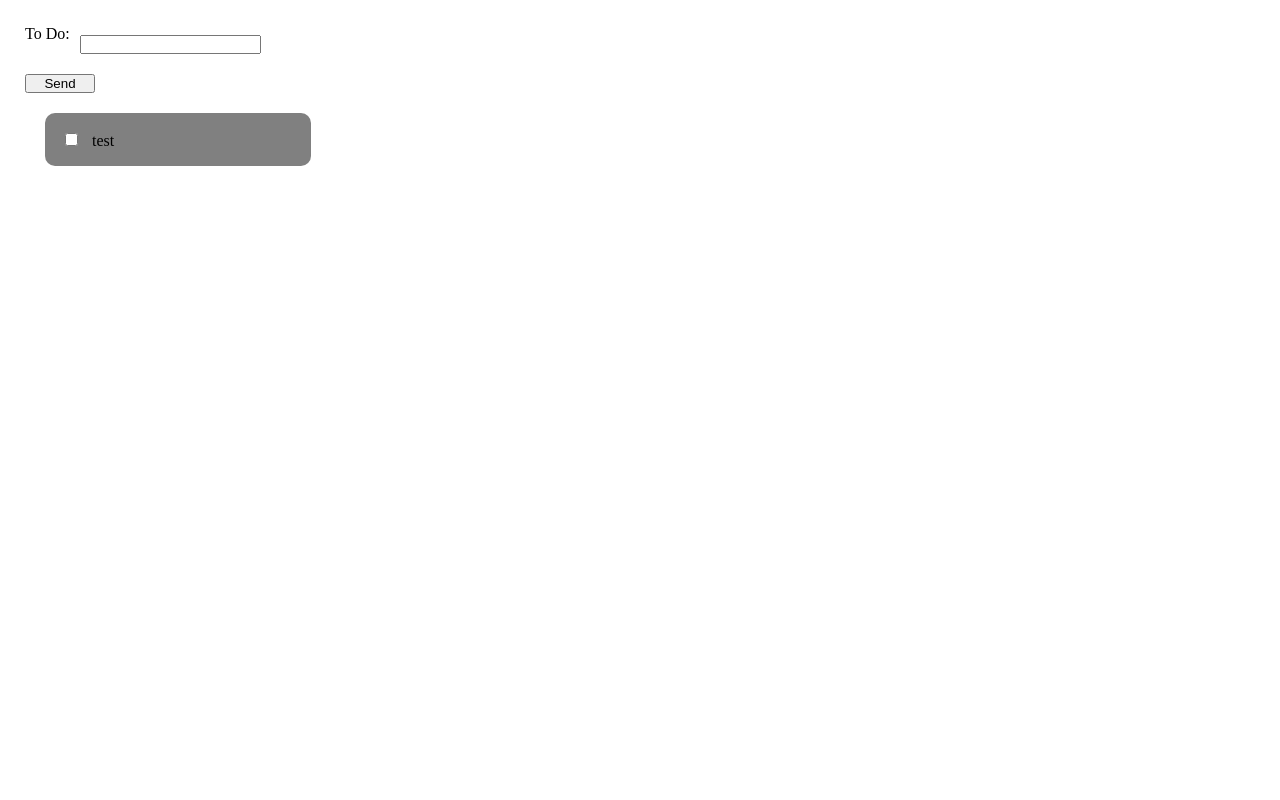
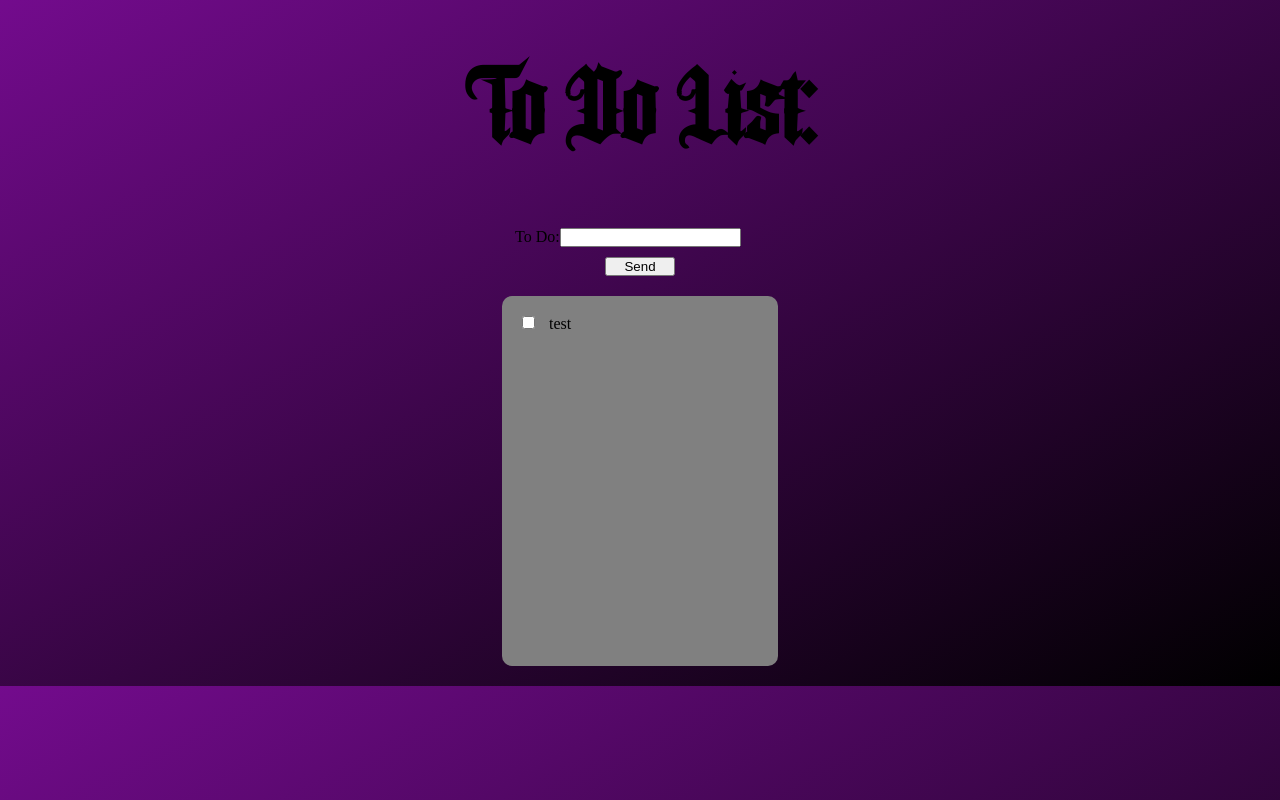
Before and after one commit to Alyssandro1771415/To_Do_List, a plain HTML site: page CODE/index.html in a window 1280 px wide. Drawn offline with Linux system fonts and the light colour scheme.

Commit message:
Estilo
Estilização básica na página e dos itens.

```diff
--- a/CODE/back-end.js
+++ b/CODE/back-end.js
@@ -7,12 +7,18 @@ btn.addEventListener("click", function(e) {
         // Quebra de linha
         brakrow = document.createElement('br');
 
+        // Linha horizontal
+        h_row = document.createElement('hr')
+
         // Caixa de marcação.
         mark = document.createElement('input');
         mark.type = 'checkbox';
 
         // Buscar elemento pai
         var elemento_pai = document.getElementById("tarefas");
+
+        // Adicionando linha de separação
+        elemento_pai.appendChild(h_row)
 
         // Quebrando a linha
         elemento_pai.appendChild(brakrow);
--- a/CODE/index.html
+++ b/CODE/index.html
@@ -6,9 +6,15 @@
     <meta name="viewport" content="width=device-width, initial-scale=1.0">
     <link href="style.css" rel="stylesheet">
     <script src="back-end.js" defer></script>
+    <style>@font-face {
+        font-family: 'my_font';
+        src: url(style/Angel\ wish.ttf);
+    }</style>
     <title>To Do List.</title>
 </head>
 <body>
+    <h1>To Do List:</h1>
+
     <form action="GET" action="new-ToDo">
         <p>To Do:</p>
         <input type="text" id="new-item" name="item">
--- a/CODE/style.css
+++ b/CODE/style.css
@@ -4,10 +4,18 @@
 }
 
 body{
-    margin: 25px;
     display: flex;
     flex-direction: column;
     justify-content: space-around;
+    align-items: center;
+    background-image: linear-gradient(to bottom right, rgb(115, 11, 141), rgb(0, 0, 0));
+    background-size:auto;
+}
+
+h1{
+    margin: 5%;
+    font-size: 100px;
+    font-family: 'my_font';
 }
 
 
@@ -15,6 +23,7 @@ form{
     display:flex;
     width: 300px;
     justify-content: left;
+    margin: 0 0 0 50px;
 }
 
 #send{
@@ -29,8 +38,10 @@ form{
     background-color: gray;
     width: 20%;
     flex-wrap: wrap;
+    height: 350px;
+    overflow-y: scroll;
 }
 
-input{
+.check input{
     margin: 10px;
 }
```
Also changed, not shown: CODE/style/Angel wish.ttf (added).
